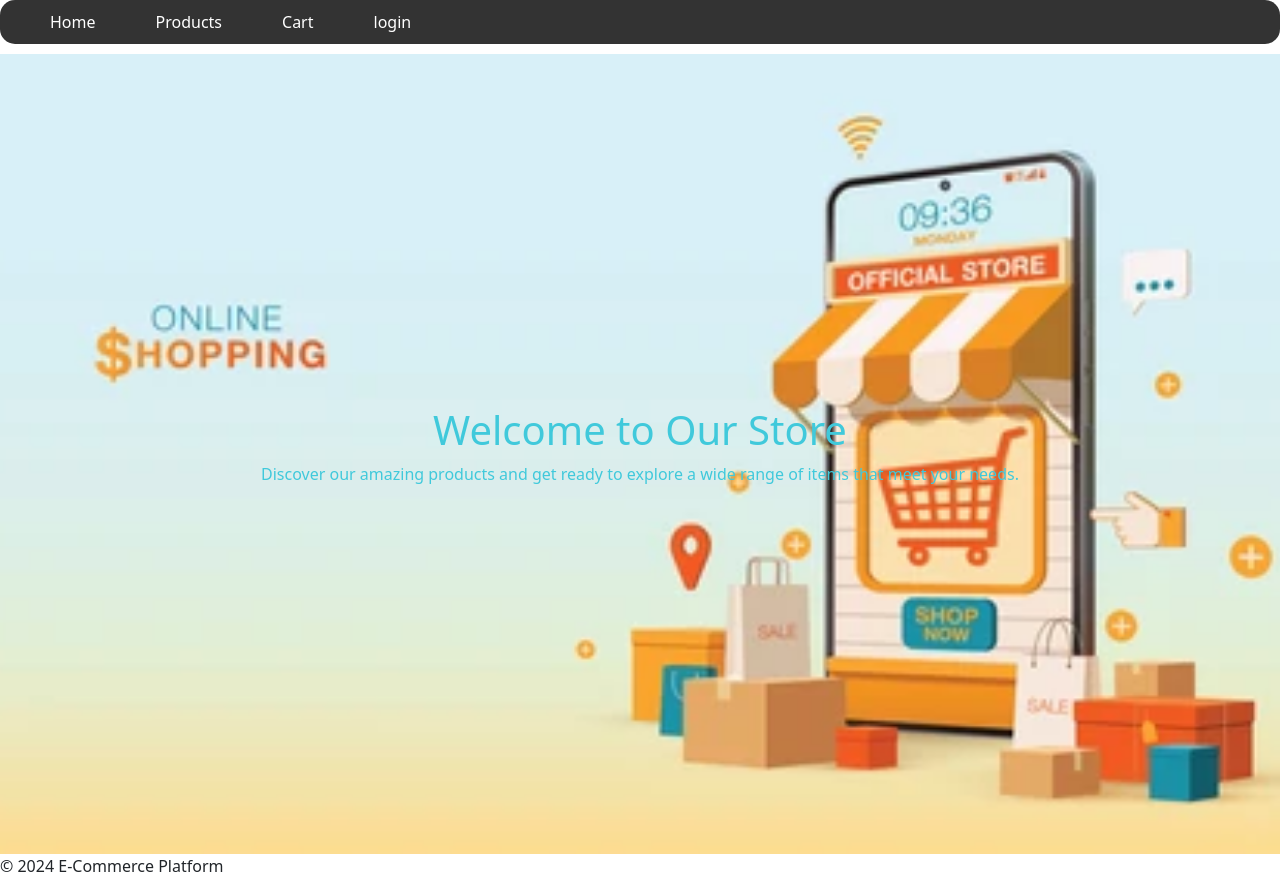
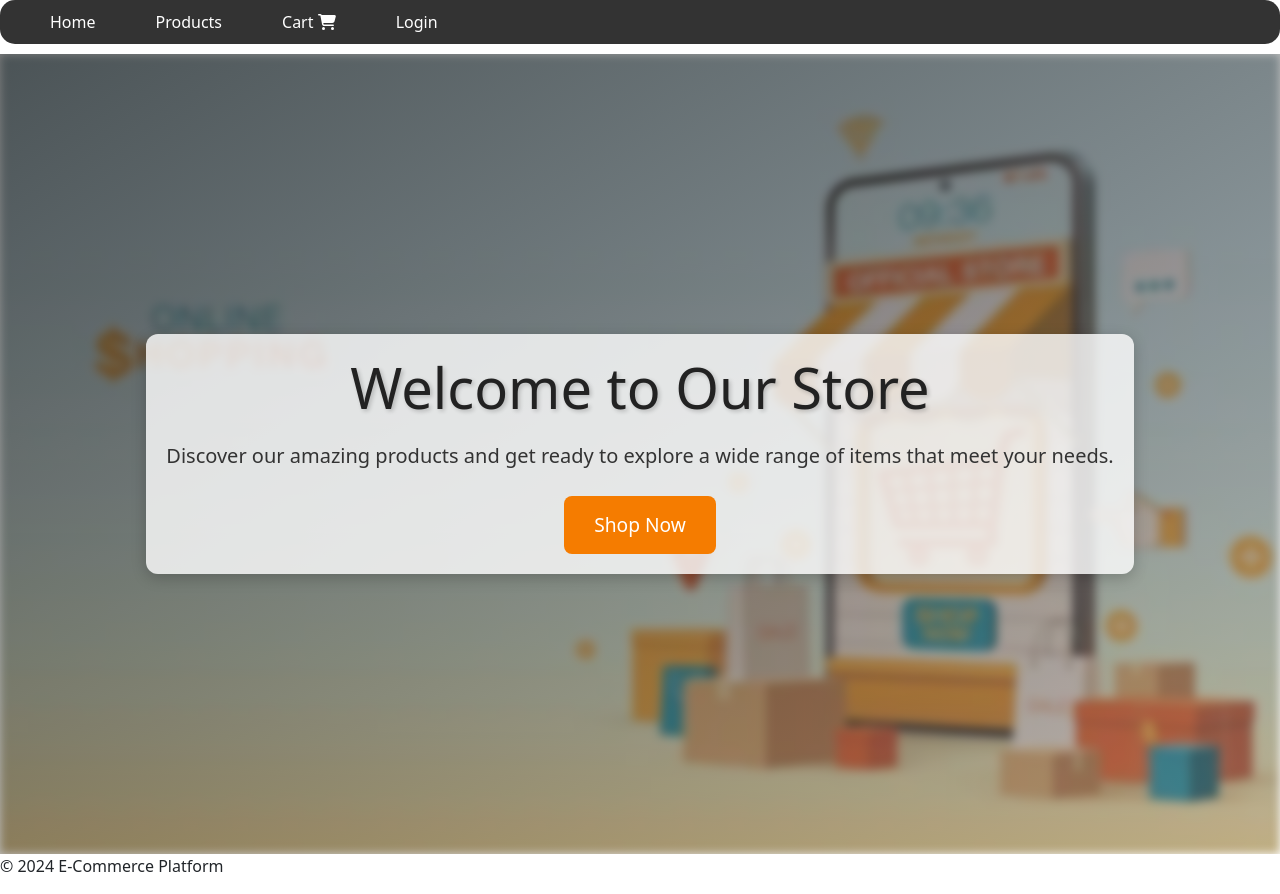
Before and after one commit to kelvinmulonzi/react-ecommerce, a React (Vite) app: page / in a window 1280 px wide. Built offline with nearby package versions, Linux system fonts and the light colour scheme; the HTML template or start-up script is replaced by a standard one.

Commit message:
changed cart

```diff
--- a/package.json
+++ b/package.json
@@ -10,6 +10,9 @@
     "preview": "vite preview"
   },
   "dependencies": {
+    "@fortawesome/fontawesome-svg-core": "^6.6.0",
+    "@fortawesome/free-solid-svg-icons": "^6.6.0",
+    "@fortawesome/react-fontawesome": "^0.2.2",
     "bootstrap": "^5.3.3",
     "react": "^18.3.1",
     "react-dom": "^18.3.1",
--- a/src/App.css
+++ b/src/App.css
@@ -95,17 +95,94 @@
   color: #333;
 }
 .Home {
+  position: relative;
+  height: 100vh;
+  display: flex;
+  justify-content: center;
+  align-items: center;
+  text-align: center;
+  overflow: hidden;
+}
+
+/* Background Image with a unique design */
+.Home::before {
+  content: '';
+  position: absolute;
+  top: 0;
+  left: 0;
+  width: 100%;
+  height: 100%;
   background-image: url('./assets/images/cart.png');
   background-size: cover;
   background-position: center;
-  height: 100vh; /* Full viewport height */
-  display: flex;
-  flex-direction: column;
-  justify-content: center;
-  align-items: center;
-  color: rgb(64, 201, 219); /* Text color */
-  text-align: center; /* Center text */
+  filter: blur(5px) brightness(0.7); /* Apply blur and darken for a stylish effect */
+  z-index: -2; /* Place it behind content */
 }
+
+.hero-overlay {
+  position: absolute;
+  top: 0;
+  left: 0;
+  width: 100%;
+  height: 100%;
+  background: linear-gradient(to bottom right, rgba(0, 0, 0, 0.5), rgba(255, 255, 255, 0.2));
+  z-index: -1;
+}
+
+/* Hero Content */
+.hero-content {
+  position: relative;
+  background: rgba(255, 255, 255, 0.8); /* Semi-transparent background for better readability */
+  padding: 20px;
+  border-radius: 12px;
+  box-shadow: 0 4px 15px rgba(0, 0, 0, 0.2);
+  z-index: 1; /* Make sure it's on top */
+}
+
+.hero-title {
+  font-size: 3.5rem;
+  color: #222;
+  margin-bottom: 20px;
+  text-shadow: 2px 2px 4px rgba(0, 0, 0, 0.2); /* Subtle shadow for depth */
+}
+
+.hero-description {
+  font-size: 1.25rem;
+  color: #333;
+  margin-bottom: 25px;
+}
+
+.cta-button {
+  background-color: #f57c00;
+  color: white;
+  padding: 15px 30px;
+  border: none;
+  border-radius: 8px;
+  font-size: 1.2rem;
+  cursor: pointer;
+  transition: background-color 0.3s ease;
+}
+
+.cta-button:hover {
+  background-color: #ef6c00;
+}
+
+/* Responsiveness */
+@media (max-width: 768px) {
+  .hero-title {
+    font-size: 2.5rem;
+  }
+
+  .hero-description {
+    font-size: 1rem;
+  }
+
+  .cta-button {
+    padding: 10px 20px;
+    font-size: 1rem;
+  }
+}
+
 /* src/assets/styles/App.css */
 .portal-overlay {
   position: fixed;
@@ -126,3 +203,73 @@
   border-radius: 5px;
   box-shadow: 0 2px 10px rgba(0, 0, 0, 0.1);
 }
+/* ProductDetail.css */
+.product-detail-container {
+  display: flex;
+  justify-content: center;
+  align-items: center;
+  height: 100vh; /* Full viewport height */
+  padding: 20px;
+  background-color: #f9f9f9; /* Light background */
+}
+
+.product-card {
+  width: 90%;
+  max-width: 600px; /* Limit the width of the card */
+  background-color: #fff; /* White background for the card */
+  padding: 20px;
+  border-radius: 12px;
+  box-shadow: 0 4px 12px rgba(0, 0, 0, 0.1); /* Subtle shadow for a card effect */
+  text-align: center; /* Center text */
+  margin: auto;
+  transition: transform 0.3s ease;
+}
+
+.product-card:hover {
+  transform: translateY(-10px); /* Slight hover effect */
+}
+
+.product-image {
+  width: 100%;
+  max-width: 300px;
+  object-fit: contain;
+  margin-bottom: 20px;
+}
+
+.product-info {
+  text-align: left;
+}
+
+.product-title {
+  font-size: 1.8rem;
+  font-weight: bold;
+  margin-bottom: 10px;
+  color: #333;
+}
+
+.product-description {
+  font-size: 1.1rem;
+  color: #666;
+  margin-bottom: 15px;
+}
+
+.product-price {
+  font-size: 1.2rem;
+  font-weight: bold;
+  color: #f57c00;
+}
+
+/* Media Queries for smaller screens */
+@media (max-width: 768px) {
+  .product-card {
+    padding: 15px;
+  }
+
+  .product-title {
+    font-size: 1.5rem;
+  }
+
+  .product-description {
+    font-size: 1rem;
+  }
+}
--- a/src/Portal/Portal.jsx
+++ b/src/Portal/Portal.jsx
@@ -1,4 +1,3 @@
-// src/components/Portal.jsx
 import React from 'react';
 import ReactDOM from 'react-dom';
 
@@ -7,7 +6,7 @@ const Portal = ({ children }) => {
     <div className="portal-overlay">
       {children}
     </div>,
-    document.getElementById('portal-root') // Ensure this element exists in your HTML
+    document.getElementById('portal-root')
   );
 };
 
--- a/src/components/Header.jsx
+++ b/src/components/Header.jsx
@@ -1,18 +1,21 @@
 import React from 'react';
 import { Link } from 'react-router-dom';
-
+import { FontAwesomeIcon } from '@fortawesome/react-fontawesome';
+import { faShoppingCart } from '@fortawesome/free-solid-svg-icons'; // Import the shopping cart icon
 
 const Header = () => {
   return (
     <header>
-
       <nav className='Navbar'>
         <ul>
           <li><Link to="/">Home</Link></li>
           <li><Link to="/products">Products</Link></li>
-          <li><Link to="/cart">Cart</Link></li>
-          <li> <Link to= "/login"> login </Link> </li>
-
+          <li>
+            <Link to="/cart">
+              Cart <FontAwesomeIcon icon={faShoppingCart} /> {/* Use the imported icon */}
+            </Link>
+          </li>
+          <li><Link to="/login">Login</Link></li>
         </ul>
       </nav>
     </header>
--- a/src/pages/Cart.jsx
+++ b/src/pages/Cart.jsx
@@ -17,6 +17,7 @@ const Cart = () => {
             <img src={item.image} alt={item.title} />
             <h3>{item.title}</h3>
             <p>${item.price}</p>
+            <button onClick={() => removeFromCart(item.id)}>Remove from cart</button>
           </div>
         ))}
       </div>
--- a/src/pages/Home.jsx
+++ b/src/pages/Home.jsx
@@ -4,20 +4,21 @@ import Portal from '../Portal/Portal';
 import Login from '../pages/Login';
  // Make sure to import the updated CSS file
 
-const Home = () => {
+ const Home = () => {
   const [isLoginOpen, setIsLoginOpen] = useState(false);
-
 
   const closeLogin = () => setIsLoginOpen(false);
 
   return (
     <div className="Home">
-      <h1 className="hero-title">Welcome to Our Store</h1>
-      <p className="hero-description">
-        Discover our amazing products and get ready to explore a wide range of items that meet your needs.
-      </p>
-
-
+      <div className="hero-overlay"></div> {/* Overlay for unique design */}
+      <div className="hero-content">
+        <h1 className="hero-title">Welcome to Our Store</h1>
+        <p className="hero-description">
+          Discover our amazing products and get ready to explore a wide range of items that meet your needs.
+        </p>
+        <button className="cta-button">Shop Now</button>
+      </div>
 
       {isLoginOpen && (
         <Portal>
--- a/src/pages/Login.jsx
+++ b/src/pages/Login.jsx
@@ -87,7 +87,16 @@ const Login = () => {
 };
 
 const StyledWrapper = styled.div`
+  display: flex;
+  align-items: center;
+  justify-content: center;
+  height: 100vh; /* Full viewport height to center vertically */
+
   .container {
+    display: flex;
+    flex-direction: column;
+    align-items: center;
+    justify-content: center;
     max-width: 350px;
     background: #F8F9FD;
     background: linear-gradient(0deg, rgb(255, 255, 255) 0%, rgb(244, 247, 251) 100%);
--- a/src/pages/ProductDetail.jsx
+++ b/src/pages/ProductDetail.jsx
@@ -1,5 +1,7 @@
+// src/components/ProductDetail.jsx
 import React, { useState, useEffect } from "react";
 import { useParams } from "react-router-dom";
+// Importing the CSS file
 
 const ProductDetail = () => {
   const { id } = useParams();
@@ -20,7 +22,6 @@ const ProductDetail = () => {
         console.log('Product data:', data);
         setProduct(data);
         setLoading(false);
-        console.log('Product:', product);
       })
       .catch((error) => {
         console.error('Error fetching product:', error);
@@ -38,13 +39,15 @@ const ProductDetail = () => {
   }
 
   return (
-    <div>
+    <div className="product-detail-container">
       {product && (
-        <div>
-          <img src={product.image} alt={product.title} />
-          <h1>{product.title}</h1>
-          <p>{product.description}</p>
-          <p>Price: ${product.price}</p>
+        <div className="product-card">
+          <img className="product-image" src={product.image} alt={product.title} />
+          <div className="product-info">
+            <h1 className="product-title">{product.title}</h1>
+            <p className="product-description">{product.description}</p>
+            <p className="product-price">Price: ${product.price}</p>
+          </div>
         </div>
       )}
     </div>
--- a/src/pages/ProductsCard.jsx
+++ b/src/pages/ProductsCard.jsx
@@ -1,7 +1,8 @@
 import React, { useContext } from 'react';
-import { Link } from 'react-router-dom'; // Import Link for navigation
-import { CartContext } from '../context/CartContext';
-// Adjust the import path as necessary
+import { Link } from 'react-router-dom';
+import { FontAwesomeIcon } from '@fortawesome/react-fontawesome'; // Import FontAwesomeIcon
+import { faShoppingCart } from '@fortawesome/free-solid-svg-icons'; // Import the shopping cart icon
+import { CartContext } from '../context/CartContext'; // Adjust the import path as necessary
 
 function ProductsCard({ Items: products }) {
   const { addToCart } = useContext(CartContext); // Accessing the addToCart function from context
@@ -12,11 +13,16 @@ function ProductsCard({ Items: products }) {
       <div className="products-container">
         {products.map((product) => (
           <div key={product.id} className="product-card">
-            <img src={product.image} alt={product.title} />
+            <Link to={`/products/${product.id}`}>
+              <img src={product.image} alt={product.title} />
+            </Link>
             <h3>{product.title.substring(0, 30)}...</h3>
             <p>${product.price}</p>
-            <button onClick={() => addToCart(product)}>Add to Cart</button>
-            <Link to={`/products/${product.id}`}>View Details</Link>
+
+            {/* Replace the "Add to Cart" text with the cart icon */}
+            <button onClick={() => addToCart(product)}>
+              cart <FontAwesomeIcon icon={faShoppingCart} /> {/* Cart Icon */}
+            </button>
           </div>
         ))}
       </div>
```
Also changed, not shown: 1 other file (tests, documents, lock files or other folders). Lines whose indentation alone changed are shown as unchanged.
